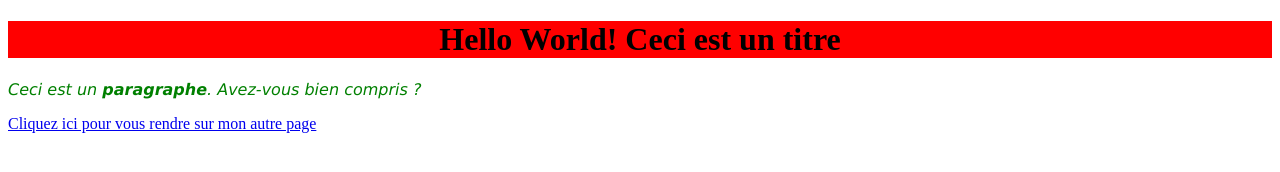
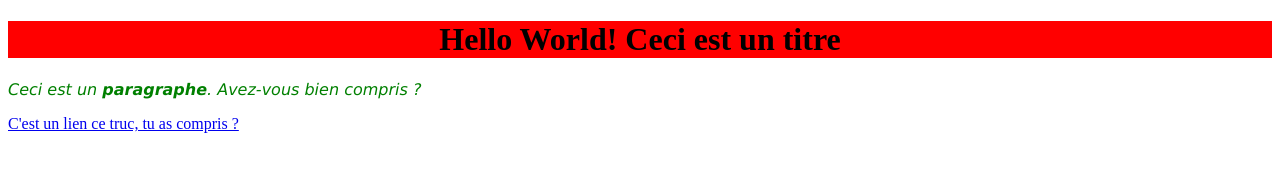
Before and after one commit to KingstarLeak/tamere, a plain HTML site: page index.html in a window 1280 px wide. Drawn offline with Linux system fonts and the light colour scheme.

Commit message:
Add files via upload

```diff
--- a/index.html
+++ b/index.html
@@ -13,7 +13,7 @@
         	Ceci est un <strong>paragraphe</strong>. Avez-vous bien compris ?
         </p>
         <a href="https://instagram.com/loxus_kingstar" target="blank">
-        	Cliquez ici pour vous rendre sur mon autre page
+        	C'est un lien ce truc, tu as compris ?
         </a>
     </body>
 </html>
```
